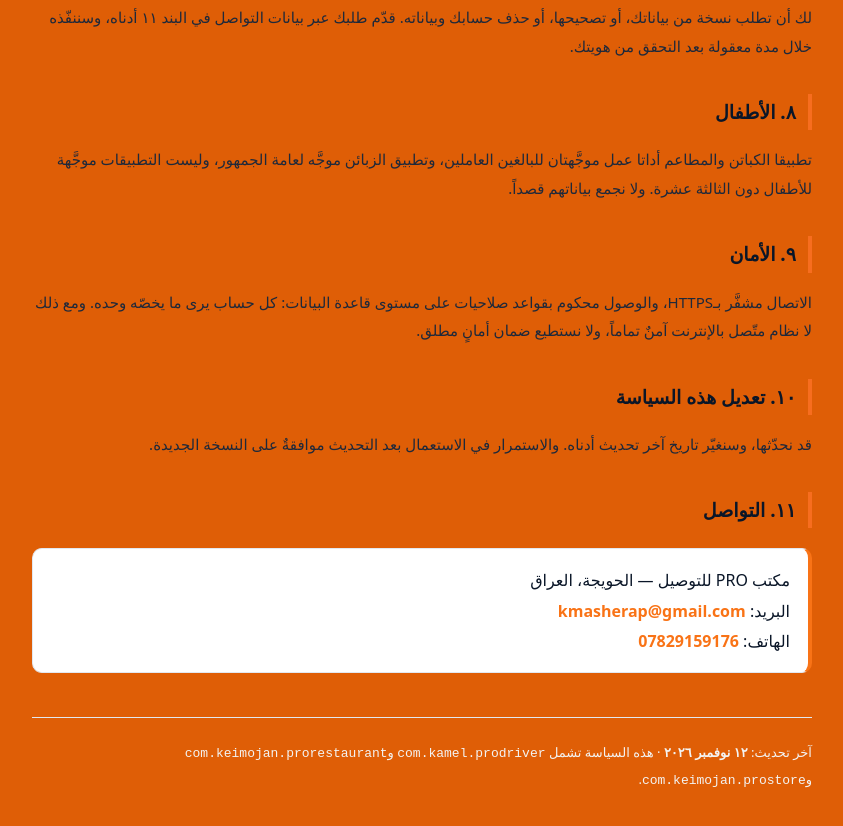
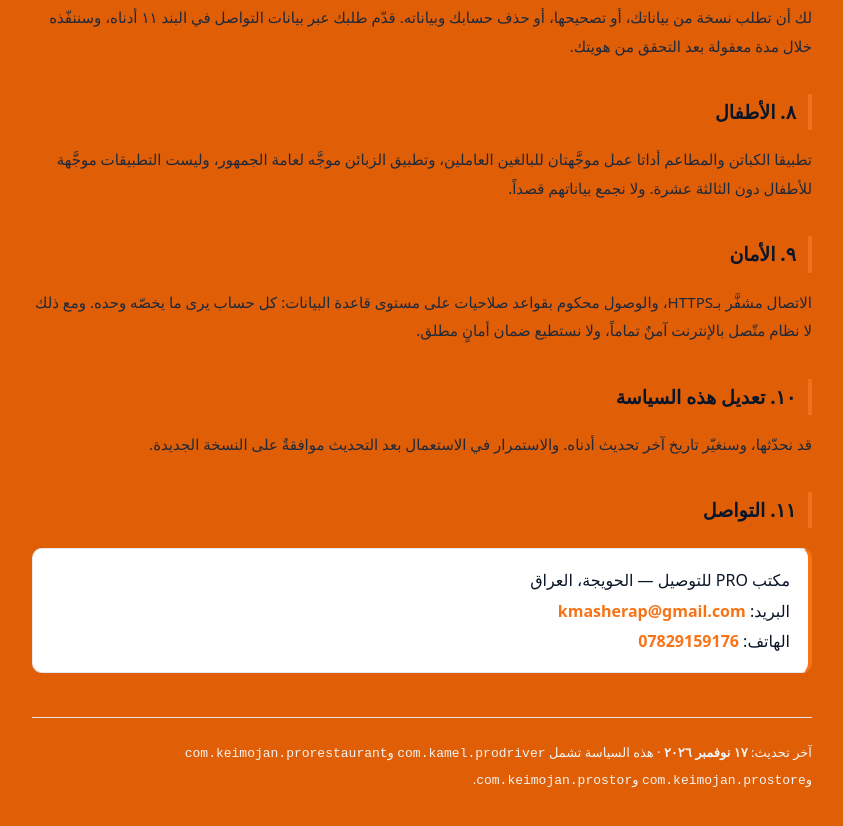
Before and after one commit to keimojan/Pro, a plain HTML site: page privacy.html in a window 1280 px wide. Shown: the part 2264-3090 px from the top of the page, without its empty margins (218-1061 px from the left). Drawn offline with Linux system fonts and the light colour scheme.

Commit message:
privacy: add Play package com.keimojan.prostor
Updated the last modified date and added a new code reference.

```diff
--- a/privacy.html
+++ b/privacy.html
@@ -133,8 +133,8 @@ a{color:var(--sky)}
 </div>
 
 <footer>
-آخر تحديث: <b>١٢ نوفمبر ٢٠٢٦</b> · هذه السياسة تشمل
-<code>com.kamel.prodriver</code> و<code>com.keimojan.prorestaurant</code> و<code>com.keimojan.prostore</code>.
+آخر تحديث: <b>١٧ نوفمبر ٢٠٢٦</b> · هذه السياسة تشمل
+<code>com.kamel.prodriver</code> و<code>com.keimojan.prorestaurant</code> و<code>com.keimojan.prostore</code> و<code>com.keimojan.prostor</code>.
 </footer>
 
 </div>
```
